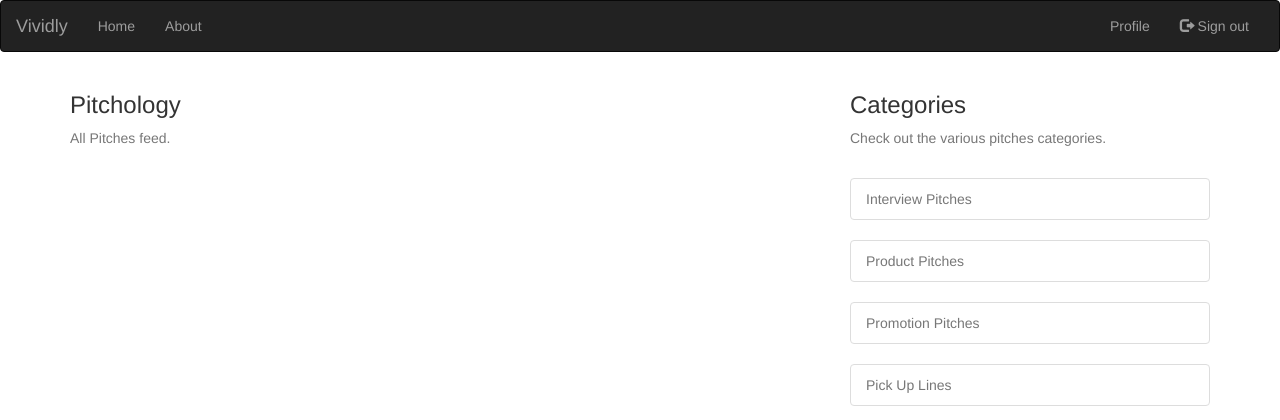
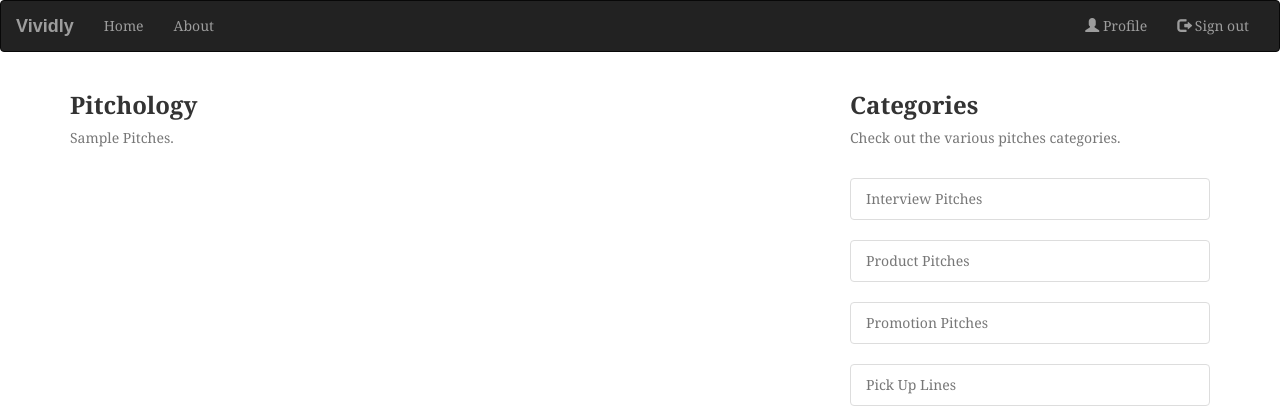
Before and after one commit to iankiplagat/Vividly-Pitchology, a Flask app: page / in a window 1280 px wide. Shown: the top 420 px of the page. Run offline with Flask 2, Linux system fonts and the light colour scheme; the visitor is signed in with stand-in values (Sample User, id 1); data comes from the database, SQL or seed files in the repository; some libraries are stand-ins or nearby versions.

Commit message:
add glyphicon icons

```diff
--- a/app/models.py
+++ b/app/models.py
@@ -6,6 +6,22 @@
 @login_manager.user_loader
 def load_user(user_id):
     return User.query.get(int(user_id))
+
+class Pitch:
+    '''
+    Pitch class to define Pitch Objects
+    '''
+
+    def __init__(self,title,body,author,category,upvotes,downvotes,posted_by,posted_at):
+        self.title = title
+        self.body = body
+        self.author = author
+        self.category = category
+        self.upvotes = upvotes
+        self.downvotes = downvotes
+        self.posted_by = posted_by
+        self.posted_at = posted_at
+
 
 class User(UserMixin,db.Model):
     __tablename__ = 'users'
--- a/app/static/css/index.css
+++ b/app/static/css/index.css
@@ -1,3 +1,17 @@
+* {
+  font-family: Cambria, Cochin, Georgia, Times, 'Times New Roman', serif;
+}
+
+.navbar-brand {
+  font-family: Arial, Helvetica, sans-serif;
+  font-weight: bolder;
+  color: #fff;
+}
+
+h1,h2,h3 {
+  font-weight: bold;
+}
+
 #whooops {
   text-align: center;
   color: red;
@@ -58,4 +72,7 @@
     margin-top: 30px;
     bottom: 0;
   }
+  .j {
+    margin-bottom: 25px;
+  }
 }
--- a/app/templates/index.html
+++ b/app/templates/index.html
@@ -7,7 +7,7 @@
   <div class="row">
     <div class="col-md-8">
       <h3>Pitchology</h3>
-      <p class='text-muted'>All Pitches feed.</p>
+      <p class='text-muted'>Sample Pitches.</p>
     </div>
     <div class="col-md-4">
       <div class="categories-section">
--- a/app/templates/navbar.html
+++ b/app/templates/navbar.html
@@ -23,7 +23,7 @@
         {% if current_user.is_authenticated %}
         <li>
           <a href="{{url_for('main.profile',uname=current_user.username)}}"
-            >Profile</a
+            ><span class="glyphicon glyphicon-user"></span> Profile</a
           >
         </li>
         <li>
--- a/app/templates/profile/profile.html
+++ b/app/templates/profile/profile.html
@@ -3,15 +3,15 @@
   <div class="row">
     <!-- displaying  Username-->
     <div class="col-md-4">
-      <h3>{{user.username| capitalize}}</h3>
+      <h3 style="font-family:'Franklin Gothic Medium', 'Arial Narrow', Arial, sans-serif;">{{user.username| capitalize}}</h3>
 
       <!--Displaying user bio-->
       {% if user.bio %}
-      <p>{{user.bio}}</p>
+      <strong><p>{{user.bio}}</p></strong>
       {%else%}
       <p>{{user.username| capitalize}} has no bio</p>
       {% endif %} {% if user == current_user %}
-      <a class="btn btn-default" href="{{url_for('main.update_profile',uname=user.username)}}"
+      <a class="j btn btn-default" href="{{url_for('main.update_profile',uname=user.username)}}"
         >Edit profile</a
       >
       {% endif %}
```
Also changed, not shown: tests/test_pitch.py (added, +16 -0 lines), tests/test_user.py (+1 -1 lines).
